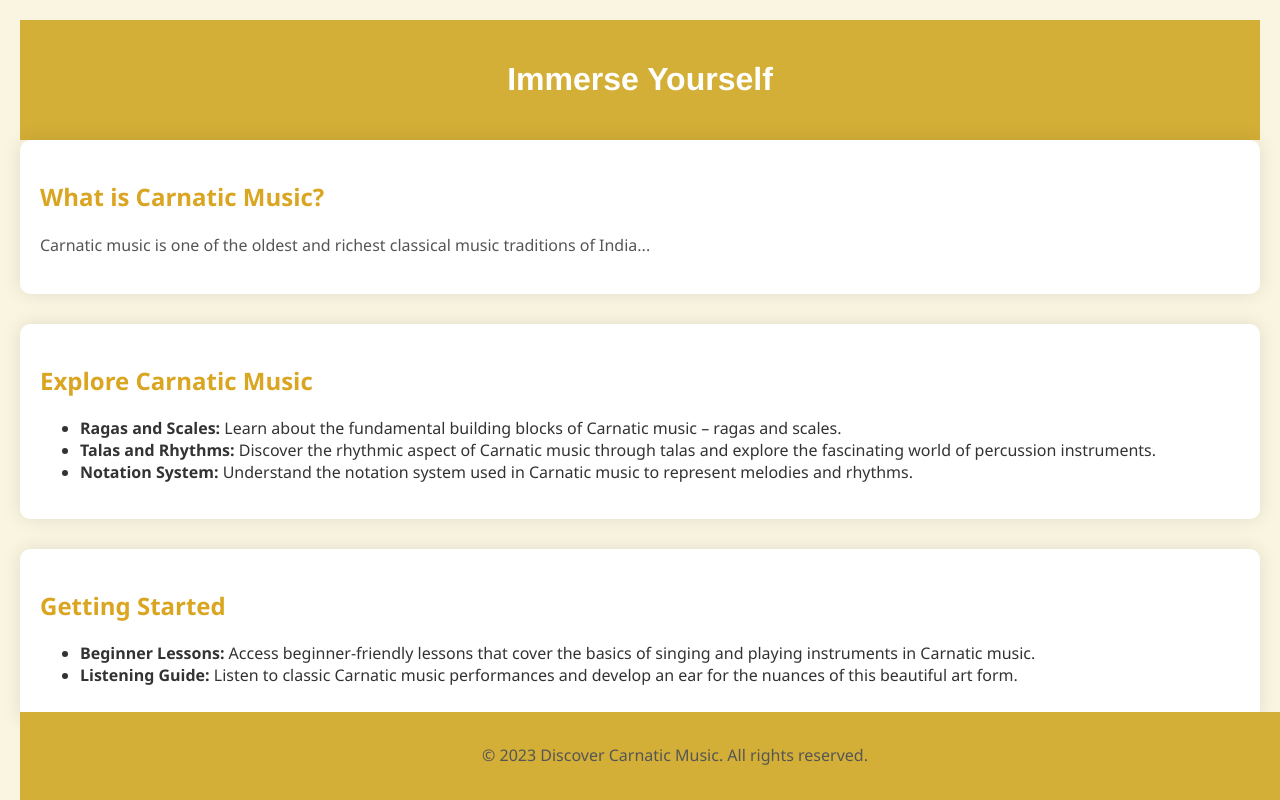
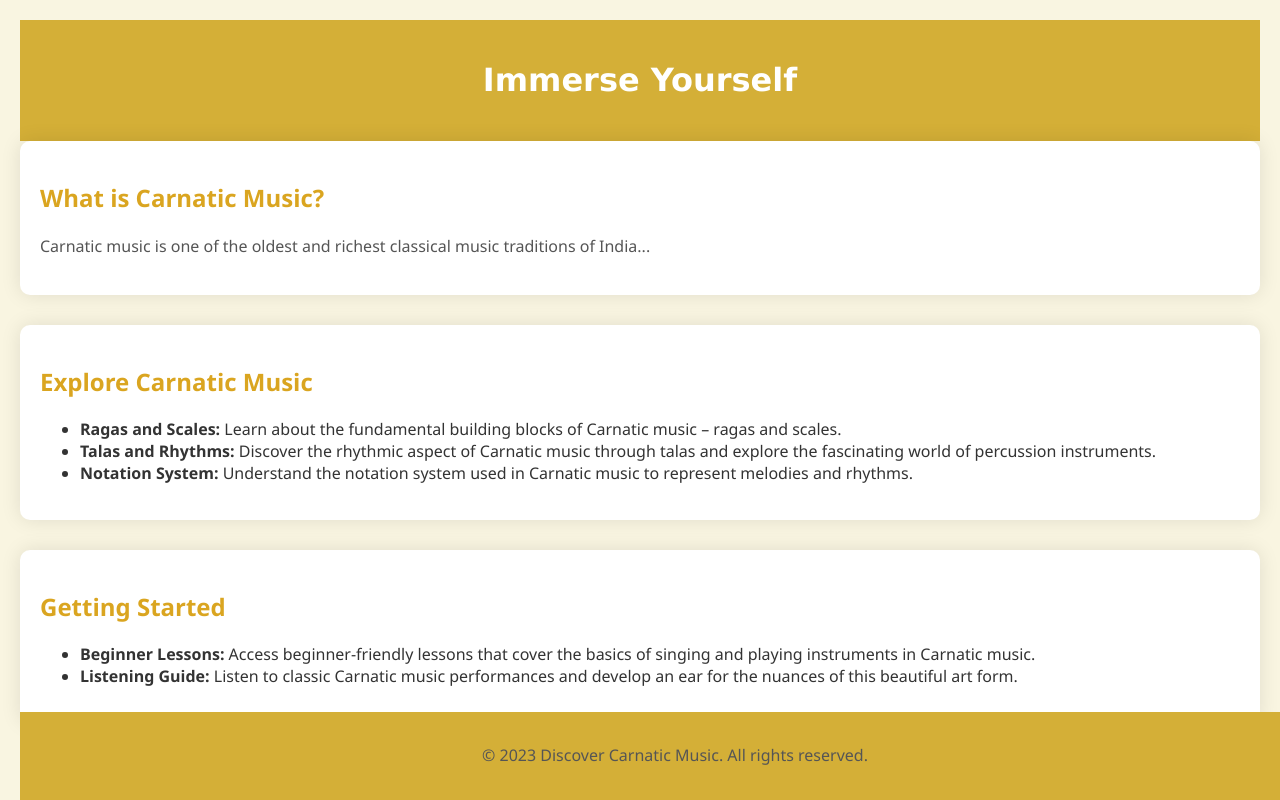
Before and after one commit to mohanra2/final-website, a plain HTML site: page index.html in a window 1280 px wide. Drawn offline with Linux system fonts and the light colour scheme.

Commit message:
new font?

```diff
--- a/screen.css
+++ b/screen.css
@@ -15,7 +15,7 @@ header {
 
 h1 {
     color: #fff; /* White text color for header */
-    font-family:'Franklin Gothic Medium', 'Arial Narrow', Arial, sans-serif;
+    font-family:'Lucida Sans', 'Lucida Sans Regular', 'Lucida Grande', 'Lucida Sans Unicode', Geneva, Verdana, sans-serif;
 }
 
 section {
```
